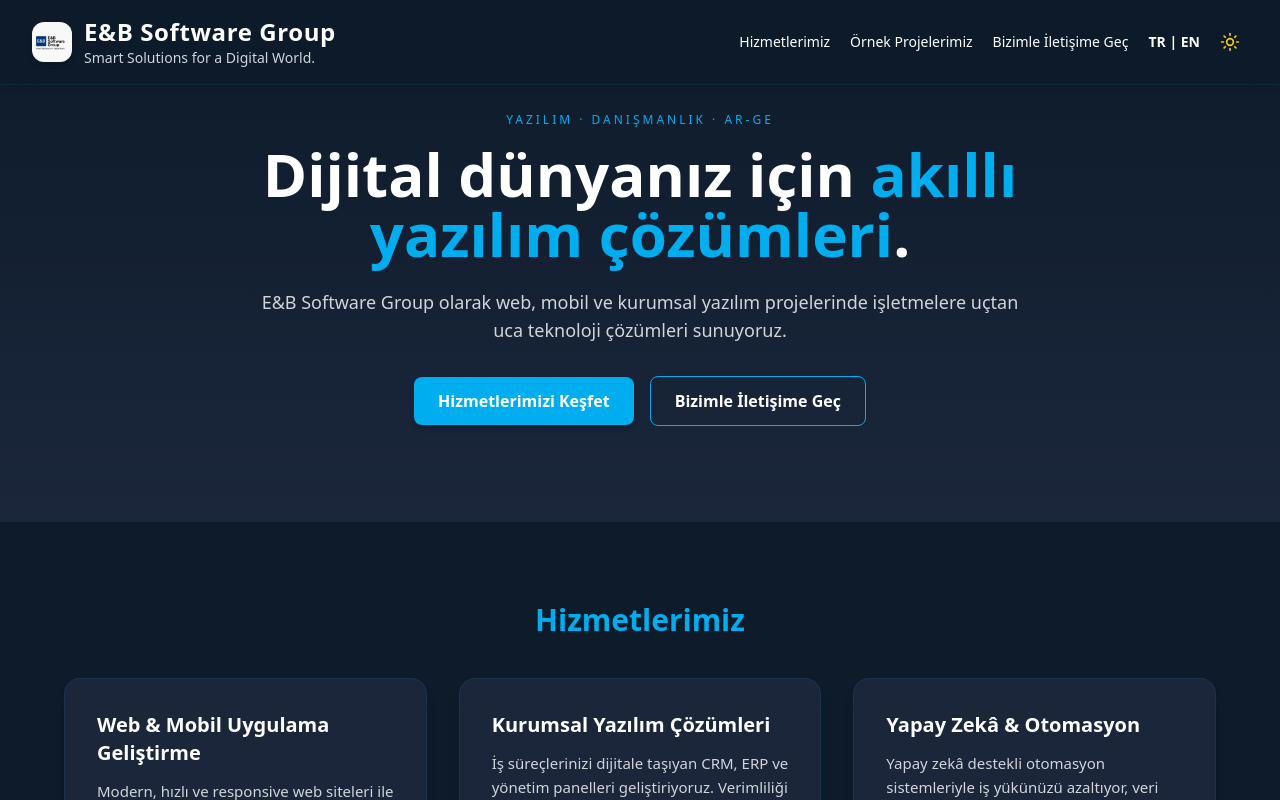
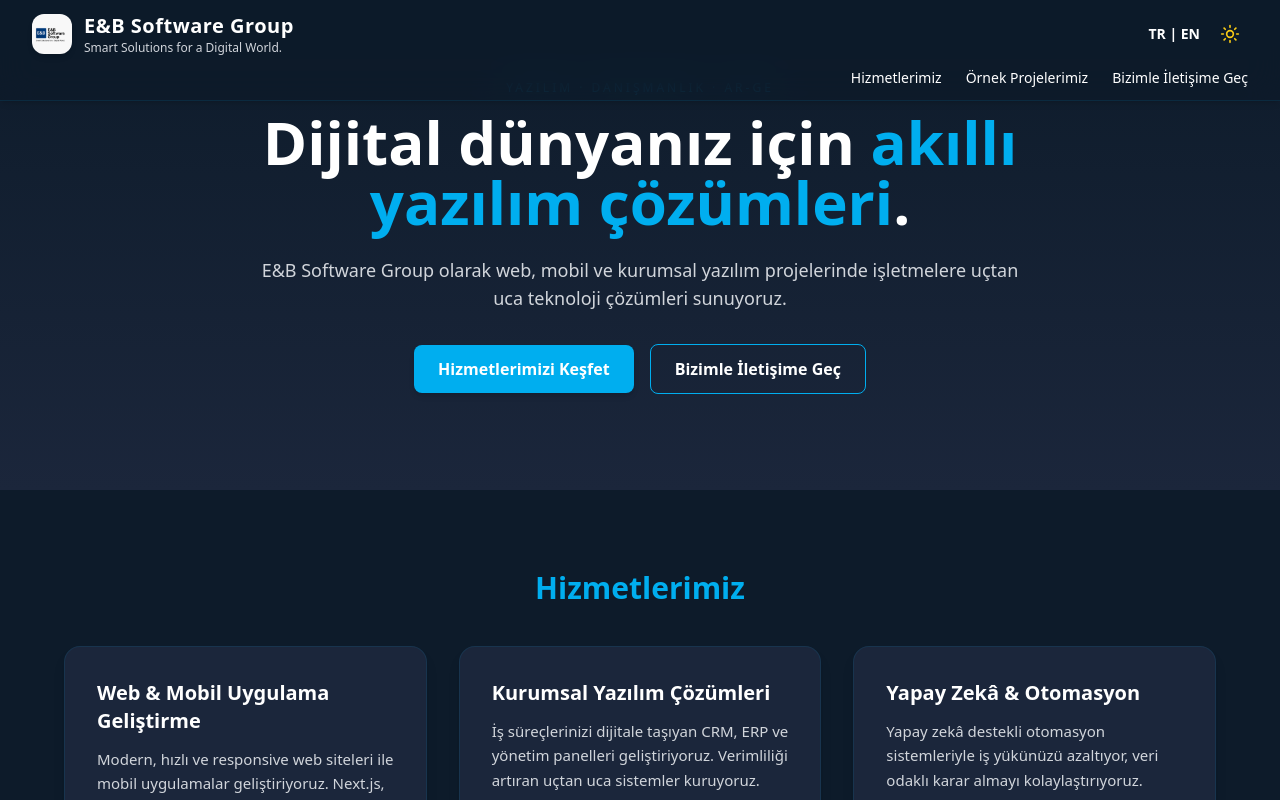
Before and after one commit to enezzz61/ebSoftwareGroup, a Next.js app: page / in a window 1280 px wide. Shown: the top 800 px of the page. Built offline with nearby package versions, Linux system fonts and the light colour scheme; no server answers; the database is empty.

Commit message:
Update page.tsx

```diff
--- a/app/page.tsx
+++ b/app/page.tsx
@@ -3,7 +3,15 @@
 import { useEffect, useState } from "react";
 import Image from "next/image";
 import { motion } from "framer-motion";
-import { Sun, Moon, Linkedin, Instagram, Github } from "lucide-react";
+import {
+  Sun,
+  Moon,
+  Linkedin,
+  Instagram,
+  Github,
+  Menu,
+  X,
+} from "lucide-react";
 
 interface Project {
   _id: string;
@@ -16,6 +24,7 @@
   const [darkMode, setDarkMode] = useState(true);
   const [lang, setLang] = useState<"tr" | "en">("tr");
   const [projects, setProjects] = useState<Project[]>([]);
+  const [menuOpen, setMenuOpen] = useState(false); // 🔹 Mobil menü
 
   // 💡 Tema toggle
   useEffect(() => {
@@ -100,52 +109,32 @@
     <main className="min-h-screen overflow-x-hidden bg-dark text-white transition-colors duration-300">
       {/* Navbar */}
       <motion.nav
-        className="navbar flex flex-col gap-4 md:flex-row md:justify-between md:items-center px-4 md:px-8 py-4"
-        initial={{ y: -50, opacity: 0 }}
+        className="navbar sticky top-0 z-40 bg-dark/95 backdrop-blur border-b border-white/10 px-4 md:px-8 py-3"
+        initial={{ y: -30, opacity: 0 }}
         animate={{ y: 0, opacity: 1 }}
-        transition={{ duration: 0.6 }}
+        transition={{ duration: 0.4 }}
       >
-        <div className="flex items-center gap-3 justify-center md:justify-start">
-          {/* 🔹 Logo örnek yolu */}
+        <div className="flex items-center justify-between gap-3">
+          {/* Logo + Brand */}
+          <div className="flex items-center gap-3 min-w-0">
             <Image
               src="/images/logo.png"
               alt="E&B Software Group Logo"
               width={40}
               height={40}
-            className="rounded-xl shadow-md"
+              className="rounded-xl shadow-md flex-shrink-0"
             />
-          <div className="text-center md:text-left">
-            <h1 className="text-lg sm:text-xl md:text-2xl font-bold tracking-wide">
+            <div className="text-left truncate">
+              <h1 className="text-base sm:text-lg md:text-xl font-bold tracking-wide truncate">
                 E&B Software Group
               </h1>
-            <p className="text-[11px] sm:text-xs md:text-sm text-gray-300">
+              <p className="text-[10px] sm:text-xs text-gray-300 truncate">
                 Smart Solutions for a Digital World.
               </p>
             </div>
           </div>
 
-        <div className="flex items-center w-full md:w-auto justify-between md:justify-end gap-3 md:gap-5">
-          <div className="hidden sm:flex items-center gap-3 md:gap-5 text-xs sm:text-sm">
-            <a
-              href="#hizmetler"
-              className="hidden md:inline hover:text-primary transition"
-            >
-              {t.services}
-            </a>
-            <a
-              href="#projeler"
-              className="hidden md:inline hover:text-primary transition"
-            >
-              {t.projeler}
-            </a>
-            <a
-              href="#iletisim"
-              className="hidden md:inline hover:text-primary transition"
-            >
-              {t.contact}
-            </a>
-          </div>
-
+          {/* Sağ taraf: dil, tema, hamburger */}
           <div className="flex items-center gap-2 sm:gap-3">
             <button
               onClick={() => setLang(lang === "tr" ? "en" : "tr")}
@@ -164,13 +153,66 @@
                 <Moon className="w-4 h-4 sm:w-5 sm:h-5 text-white" />
               )}
             </button>
+
+            {/* Hamburger sadece mobilde */}
+            <button
+              className="md:hidden p-2 rounded-md hover:bg-white/5 transition"
+              onClick={() => setMenuOpen((prev) => !prev)}
+              aria-label="Menüyü aç / kapat"
+            >
+              {menuOpen ? (
+                <X className="w-5 h-5" />
+              ) : (
+                <Menu className="w-5 h-5" />
+              )}
+            </button>
           </div>
         </div>
+
+        {/* Desktop linkler */}
+        <div className="hidden md:flex items-center justify-end gap-6 mt-3 text-sm">
+          <a href="#hizmetler" className="hover:text-primary transition">
+            {t.services}
+          </a>
+          <a href="#projeler" className="hover:text-primary transition">
+            {t.projeler}
+          </a>
+          <a href="#iletisim" className="hover:text-primary transition">
+            {t.contact}
+          </a>
+        </div>
+
+        {/* Mobil dropdown menü */}
+        {menuOpen && (
+          <div className="md:hidden mt-3 flex flex-col gap-2 text-sm border-t border-white/10 pt-3">
+            <a
+              href="#hizmetler"
+              className="py-2 px-1 rounded hover:bg-white/5 transition"
+              onClick={() => setMenuOpen(false)}
+            >
+              {t.services}
+            </a>
+            <a
+              href="#projeler"
+              className="py-2 px-1 rounded hover:bg-white/5 transition"
+              onClick={() => setMenuOpen(false)}
+            >
+              {t.projeler}
+            </a>
+            <a
+              href="#iletisim"
+              className="py-2 px-1 rounded hover:bg-white/5 transition"
+              onClick={() => setMenuOpen(false)}
+            >
+              {t.contact}
+            </a>
+          </div>
+        )}
       </motion.nav>
 
       {/* Hero */}
       <motion.section
-        className="pt-16 sm:pt-20 md:pt-28 pb-16 sm:pb-20 md:pb-24 px-4 sm:px-6 md:px-10 bg-gradient-to-b from-dark to-mid text-center"
+        className="pt-12 sm:pt-16 md:pt-20 pb-16 sm:pb-20 md:pb-24 px-4 sm:px-6 md:px-10 bg-gradient-to-b from-dark to-mid text-center"
         initial={{ opacity: 0 }}
         animate={{ opacity: 1 }}
         transition={{ duration: 1 }}
@@ -192,10 +234,16 @@
             {t.heroDesc}
           </p>
           <div className="flex flex-col sm:flex-row gap-3 sm:gap-4 justify-center items-center">
-            <a href="#hizmetler" className="btn-primary w-full sm:w-auto text-sm sm:text-base">
+            <a
+              href="#hizmetler"
+              className="btn-primary w-full sm:w-auto text-sm sm:text-base"
+            >
               {t.explore}
             </a>
-            <a href="#iletisim" className="btn-outline w-full sm:w-auto text-sm sm:text-base">
+            <a
+              href="#iletisim"
+              className="btn-outline w-full sm:w-auto text-sm sm:text-base"
+            >
               {t.contact}
             </a>
           </div>
@@ -203,7 +251,10 @@
       </motion.section>
 
       {/* Hizmetlerimiz */}
-      <section id="hizmetler" className="py-14 sm:py-16 md:py-20 px-4 sm:px-6 md:px-10 bg-dark">
+      <section
+        id="hizmetler"
+        className="py-14 sm:py-16 md:py-20 px-4 sm:px-6 md:px-10 bg-dark"
+      >
         <motion.div
           className="max-w-6xl mx-auto"
           initial={{ opacity: 0, y: 50 }}
@@ -235,7 +286,10 @@
       </section>
 
       {/* Projeler */}
-      <section id="projeler" className="py-14 sm:py-16 md:py-20 px-4 sm:px-6 md:px-10 bg-mid">
+      <section
+        id="projeler"
+        className="py-14 sm:py-16 md:py-20 px-4 sm:px-6 md:px-10 bg-mid"
+      >
         <motion.div
           className="max-w-6xl mx-auto"
           initial={{ opacity: 0, y: 60 }}
```
Lines whose indentation alone changed are shown as unchanged.
